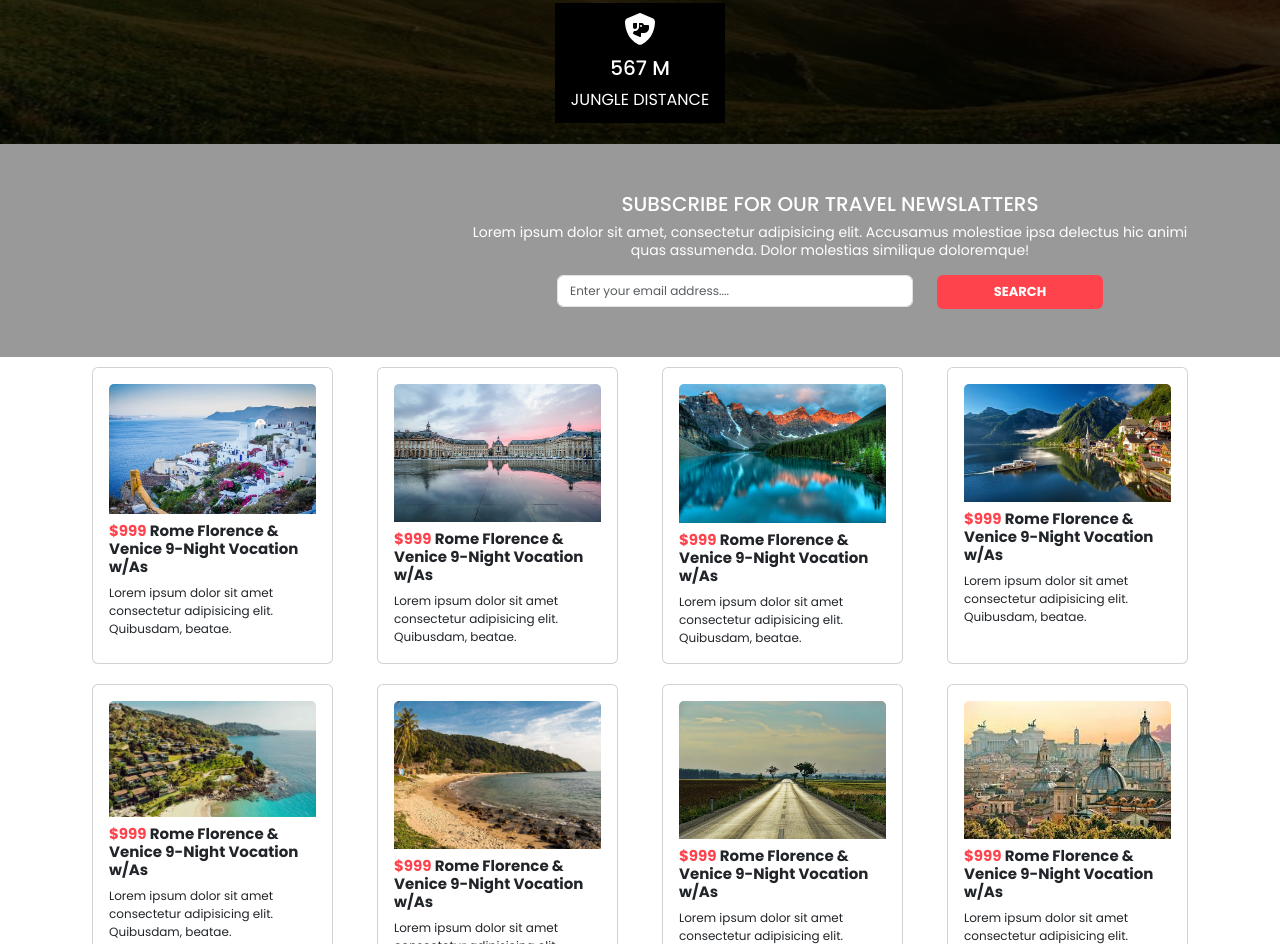
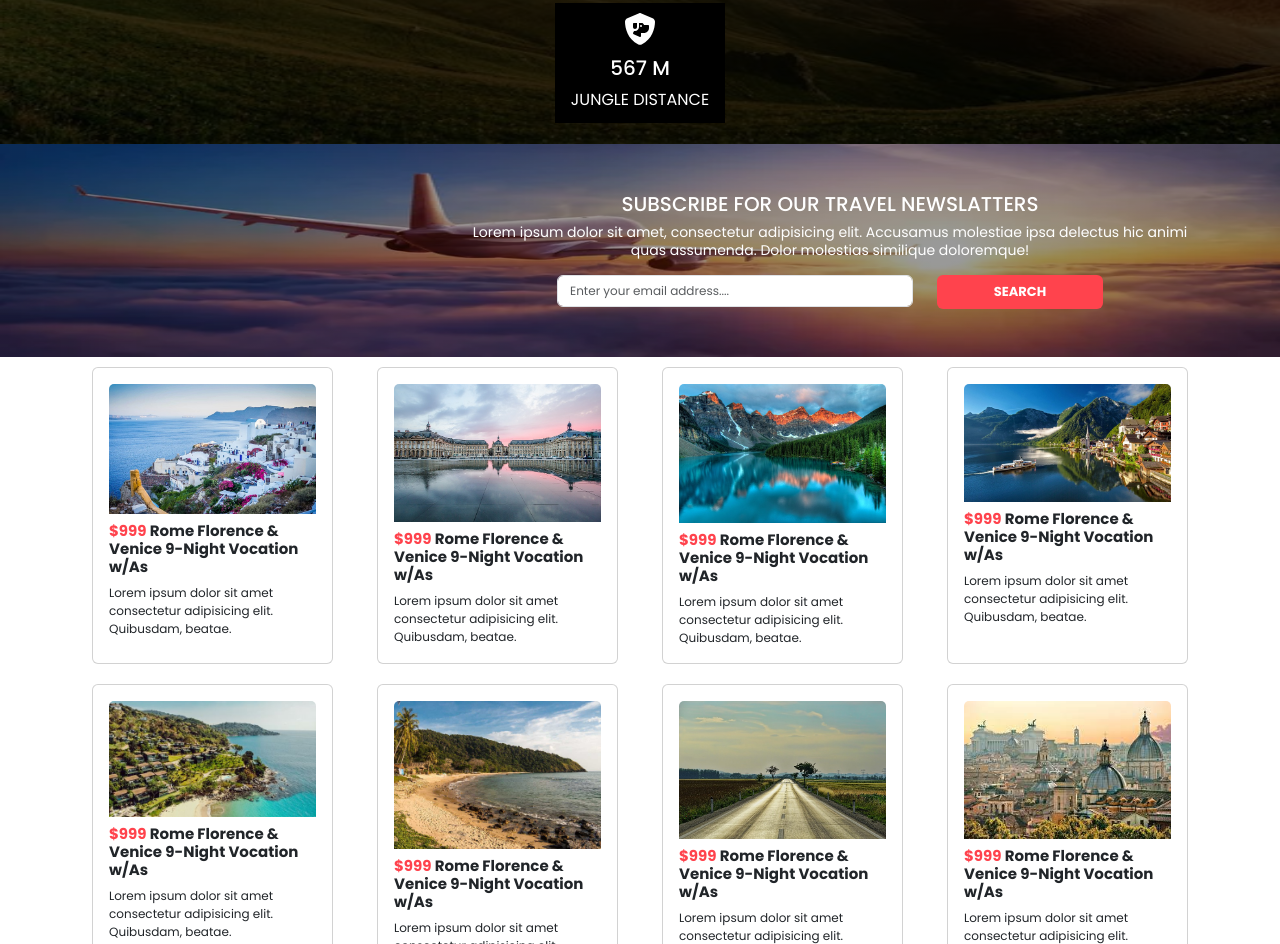
Before and after one commit to pradnya185/momondo_bootstrap, a plain HTML site: page index.html in a window 1280 px wide. Shown: the part 912-1856 px from the top of the page. Drawn offline with nearby package versions, Linux system fonts and the light colour scheme.

Commit message:
completed4

```diff
--- a/assets/css/style.css
+++ b/assets/css/style.css
@@ -161,7 +161,7 @@
 /* newslatter section start */
 .newslatter {
   background: linear-gradient(rgba(0, 0, 0, 0.4), rgba(0, 0, 0, 0.4)),
-    url("..img/newslatter_bg.jpg");
+    url("../img/newslatter_bg.jpg");
   background-position: cover;
   background-size: 100% 100%;
 }
```
